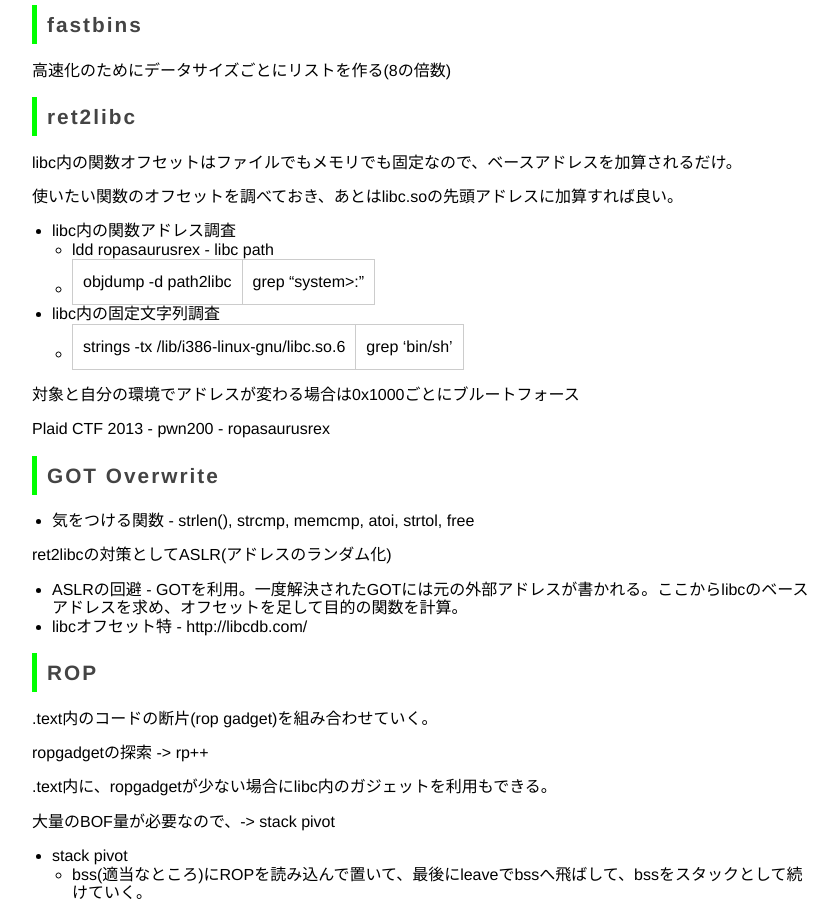
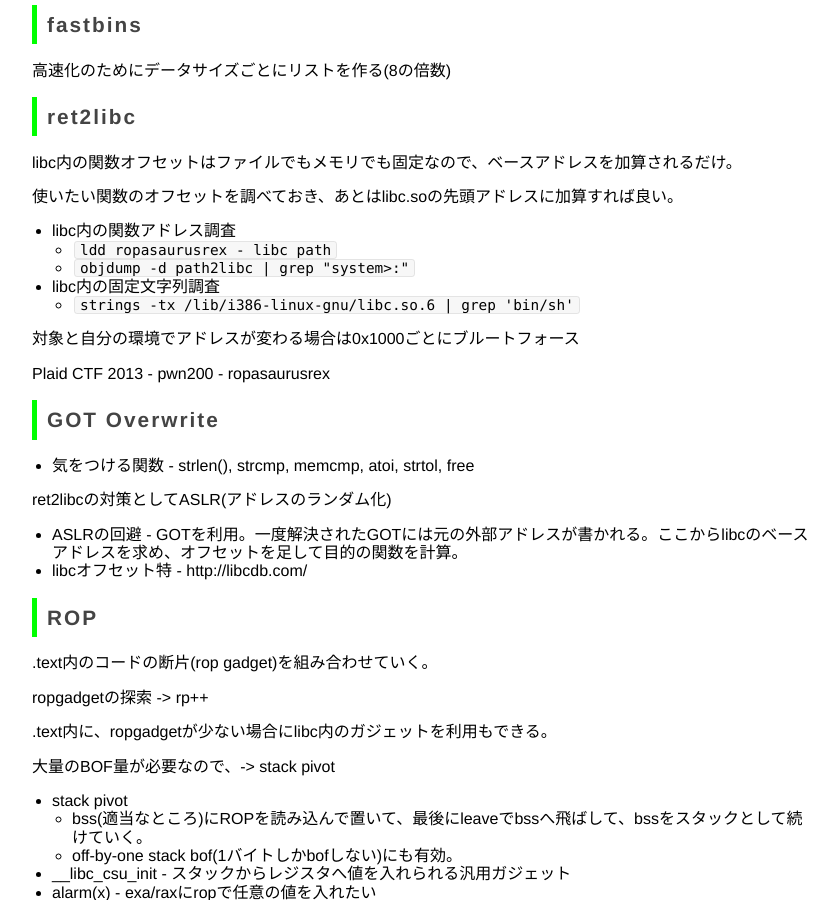
Before and after one commit to kobad/jekyll-kbd, a Jekyll site: the page built from notes/_posts/2017-04-19-ctf-pwn.md, in a window 1280 px wide and 900 px high, scrolled down 6941 px. Shown: the whole window, without its empty margins (208-1046 px from the left). Built offline with Jekyll 4.4.1, drawn with Linux system fonts in a browser that asks for light colours; nearby versions of some CDN libraries; a script that is not in the unit is left out; comment, search, counter and statistics services are not loaded.

Commit message:
[Mod] command

```diff
--- a/notes/_posts/2017-04-19-ctf-pwn.md
+++ b/notes/_posts/2017-04-19-ctf-pwn.md
@@ -273,10 +273,10 @@ libc内の関数オフセットはファイルでもメモリでも固定なの
 使いたい関数のオフセットを調べておき、あとはlibc.soの先頭アドレスに加算すれば良い。
 
 * libc内の関数アドレス調査
-  * ldd ropasaurusrex - libc path
-  * objdump -d path2libc | grep "system>:"
+  * `ldd ropasaurusrex - libc path`
+  * `objdump -d path2libc | grep "system>:"`
 * libc内の固定文字列調査
-  * strings -tx /lib/i386-linux-gnu/libc.so.6 | grep 'bin/sh'
+  * `strings -tx /lib/i386-linux-gnu/libc.so.6 | grep 'bin/sh'`
 
 対象と自分の環境でアドレスが変わる場合は0x1000ごとにブルートフォース
 
```
